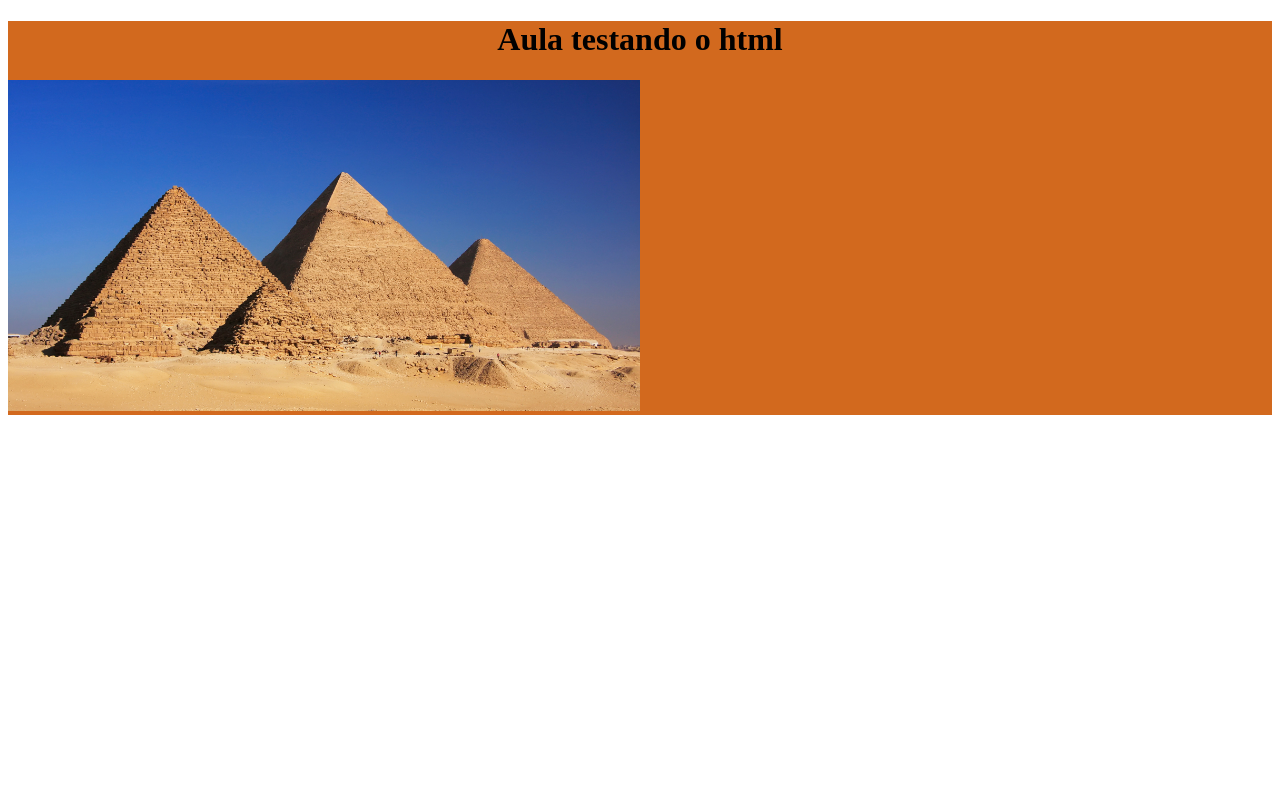
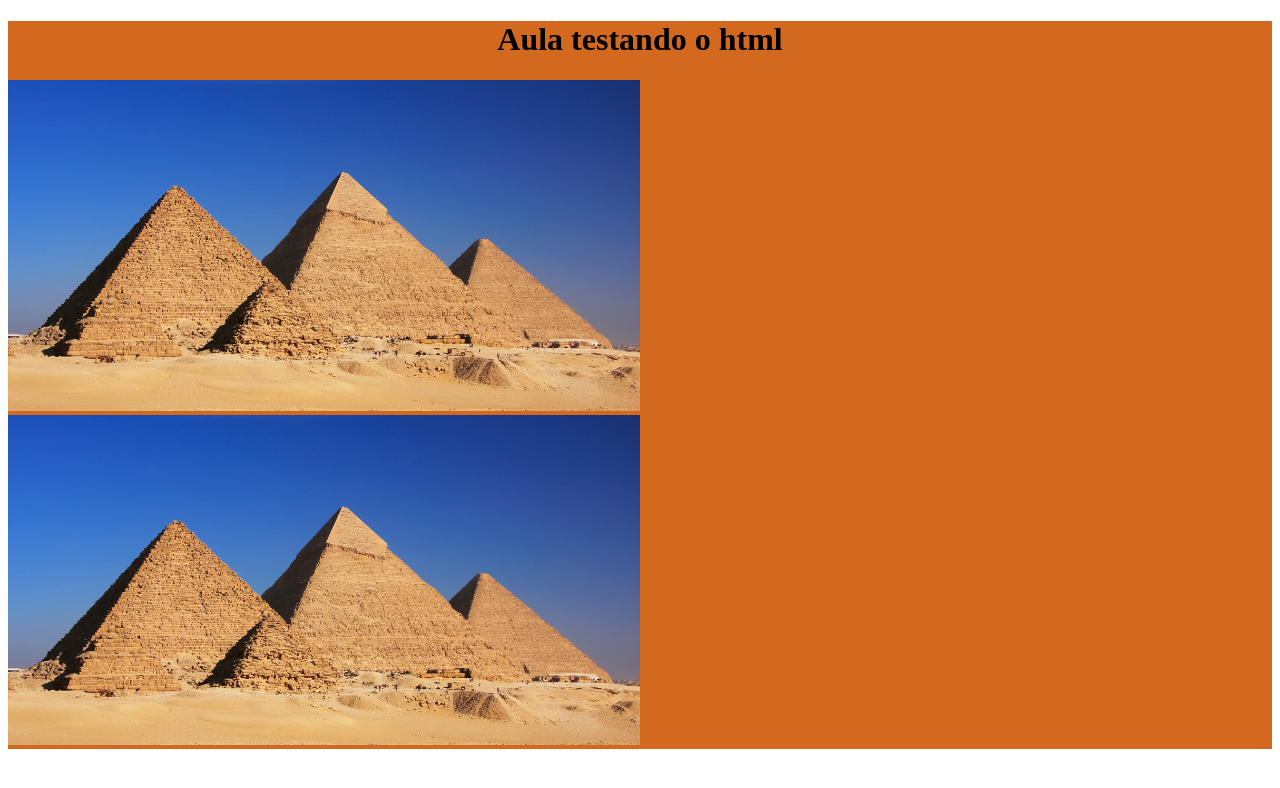
Before and after one commit to DileusaCamargo/aulads2_anoBarao, a plain HTML site: page egito/aula6.html in a window 1280 px wide. Drawn offline with Linux system fonts and the light colour scheme.

Commit message:
Add files via upload

```diff
--- a/egito/aula6.html
+++ b/egito/aula6.html
@@ -10,6 +10,7 @@
     <header class="principal">
 <h1> Aula testando o html</h1>
 <img src="logo.jpg">
+<img src="logo.jpg">
     </header>
 
 </body>
```
